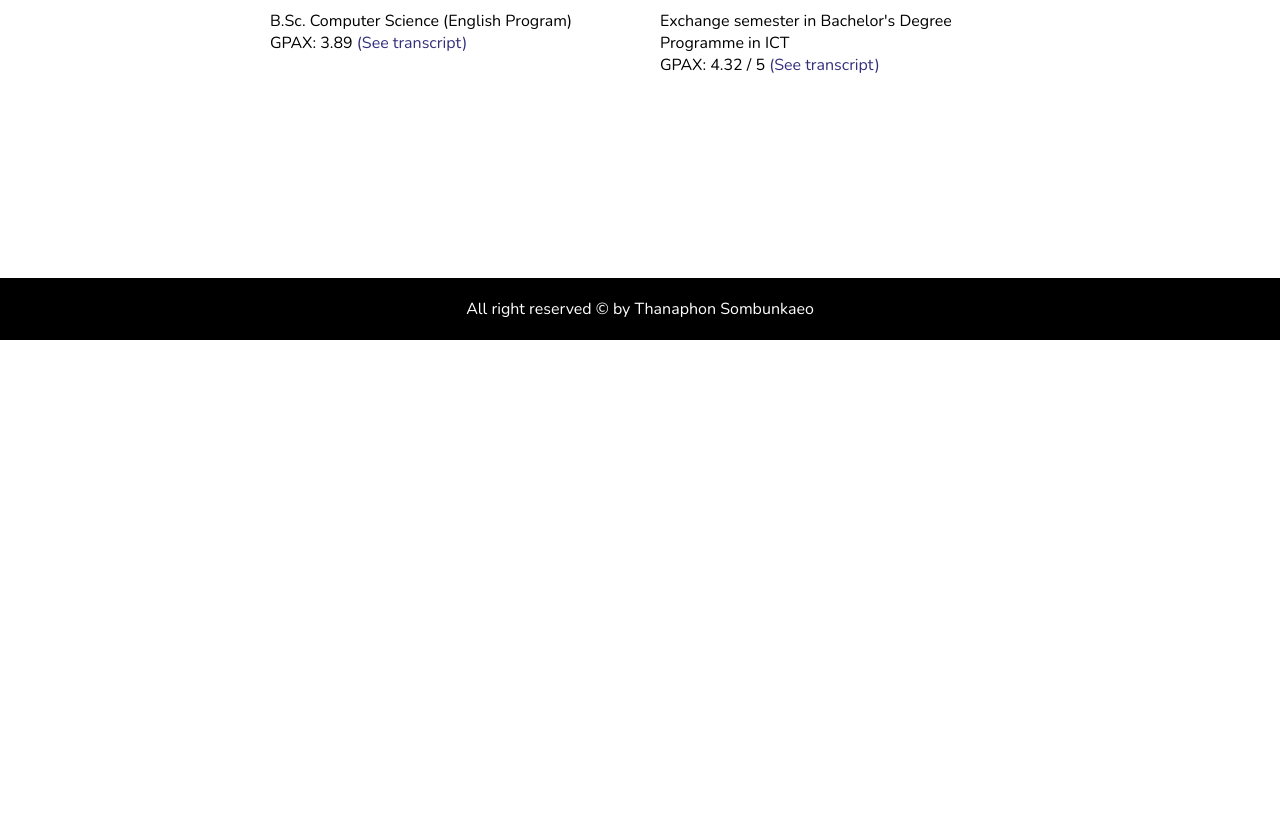
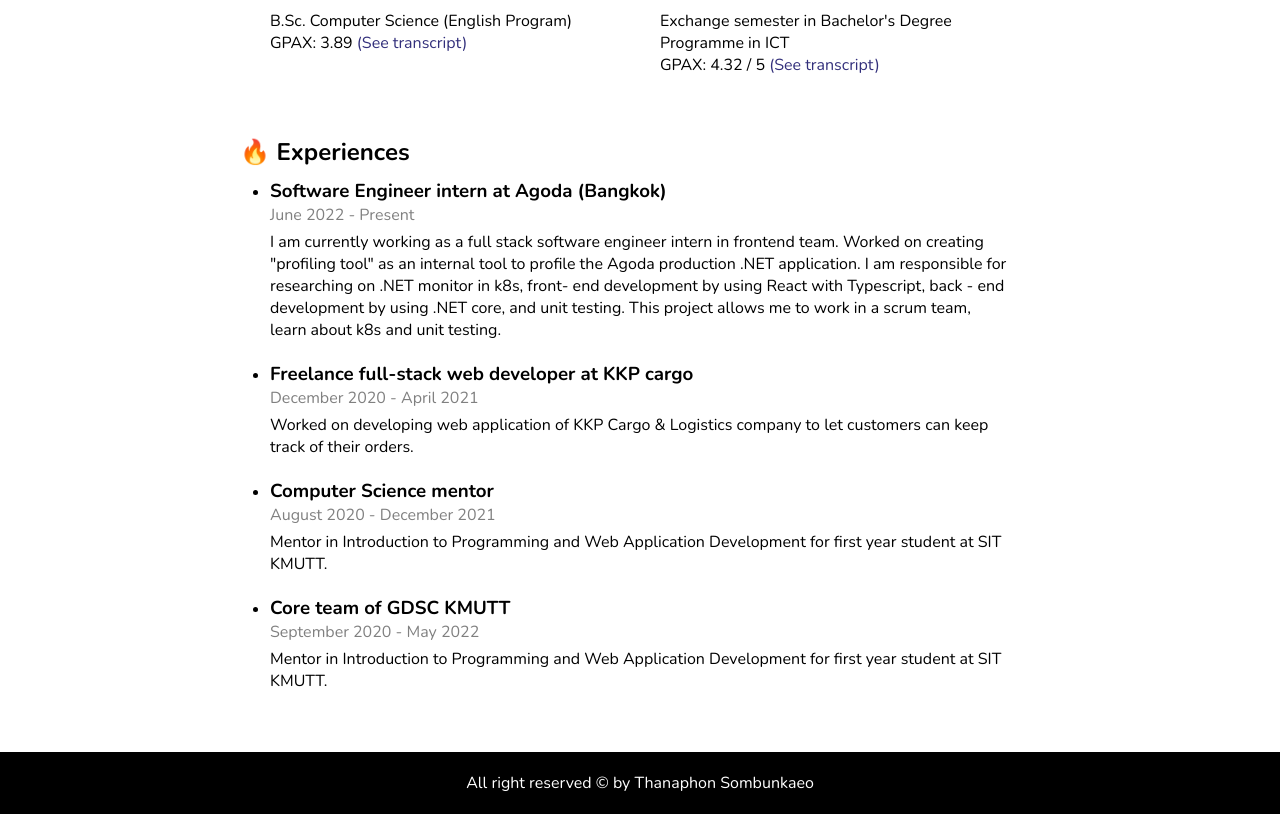
Before and after one commit to boyplus/thanaphon-dot-me, a React (Vite) app: page /about in a window 1280 px wide. Shown: the part 460-1274 px from the top of the page. Before the commit the page ends 800 px from the top, so only its background shows below. Built offline with nearby package versions, Linux system fonts and the light colour scheme.

Commit message:
update: experiences

```diff
--- a/src/components/about/experience/Experience.tsx
+++ b/src/components/about/experience/Experience.tsx
@@ -6,9 +6,14 @@ export interface IExperience {
   description: string;
 }
 
-const Experience: React.FC = () => {
+const Experience: React.FC<IExperience> = ({ title, period, description }) => {
   return (
-    <div className='experience'></div>
+    <div className='experience'>
+      <h3>{title}</h3>
+      <p className='grey'>{period}</p>
+      <div style={{ height: '5px' }}></div>
+      <p>{description}</p>
+    </div>
   );
 }
 
--- a/src/components/about/experience/Experiences.tsx
+++ b/src/components/about/experience/Experiences.tsx
@@ -1,11 +1,23 @@
 import React from 'react';
 import Experience from './Experience';
-// import
+import experiences from './experiences-data';
+
+import './experiences.css';
 
 const Experiences: React.FC = () => {
+
+  const experienceList = experiences.map(experience => {
+    return <li key={experience.title}>
+      <Experience {...experience} />
+    </li>
+  });
+
   return (
     <div className='experiences-container'>
-
+      <h2>🔥 Experiences</h2>
+      <ul className='experience-list'>
+        {experienceList}
+      </ul>
     </div>
   );
 }
--- a/src/components/about/experience/experiences-data.ts
+++ b/src/components/about/experience/experiences-data.ts
@@ -2,8 +2,29 @@ import { IExperience } from './Experience';
 
 const experiences: IExperience[] = [
   {
-    title: 'Software Engineer intern at Agoda',
-    period: '',
-    description: '',
+    title: 'Software Engineer intern at Agoda (Bangkok)',
+    period: 'June 2022 - Present',
+    description: `I am currently working as a full stack software engineer intern in frontend team.
+      Worked on creating "profiling tool" as an internal tool to profile the Agoda production .NET application. I am responsible for researching on .NET monitor in k8s, front- end development by using React with Typescript, back - end development by using .NET core, and unit testing. This project allows me to work in a scrum team, learn about k8s and unit testing.`,
+  },
+
+  {
+    title: 'Freelance full-stack web developer at KKP cargo',
+    period: 'December 2020 - April 2021',
+    description: `Worked on developing web application of KKP Cargo & Logistics company to let customers can keep track of their orders.`,
+  },
+
+  {
+    title: 'Computer Science mentor',
+    period: 'August 2020 - December 2021',
+    description: `Mentor in Introduction to Programming and Web Application Development for first year student at SIT KMUTT.`,
+  },
+
+  {
+    title: 'Core team of GDSC KMUTT',
+    period: 'September 2020 - May 2022',
+    description: `Mentor in Introduction to Programming and Web Application Development for first year student at SIT KMUTT.`,
   },
 ];
+
+export default experiences;
--- a/src/components/about/experience/experiences.css
+++ b/src/components/about/experience/experiences.css
@@ -1,3 +1,10 @@
 .experiences-container {
   margin-top: 30px;
 }
+
+.experience-list {
+  padding: 10px 30px;
+  display: flex;
+  flex-direction: column;
+  gap: 20px;
+}
```
